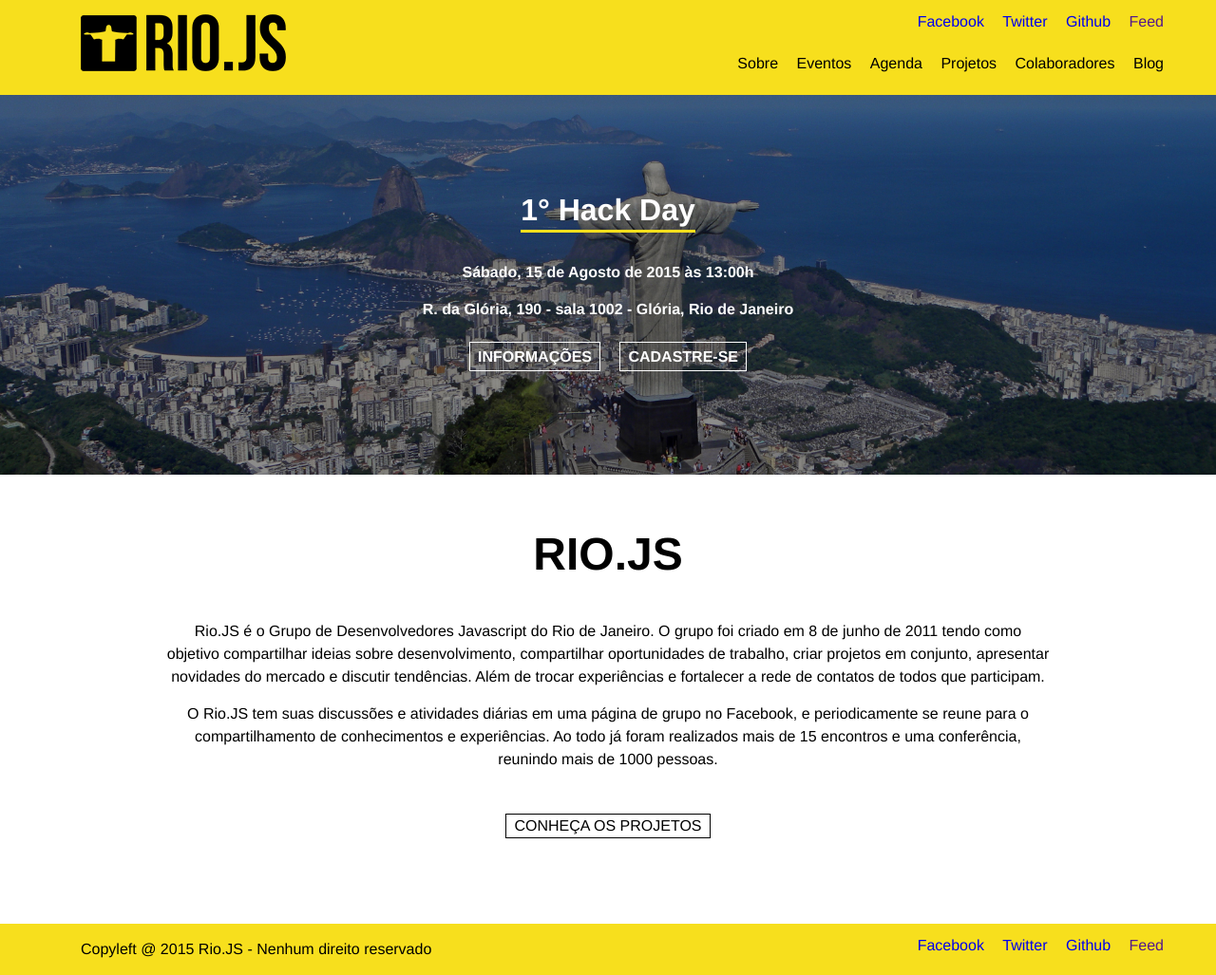
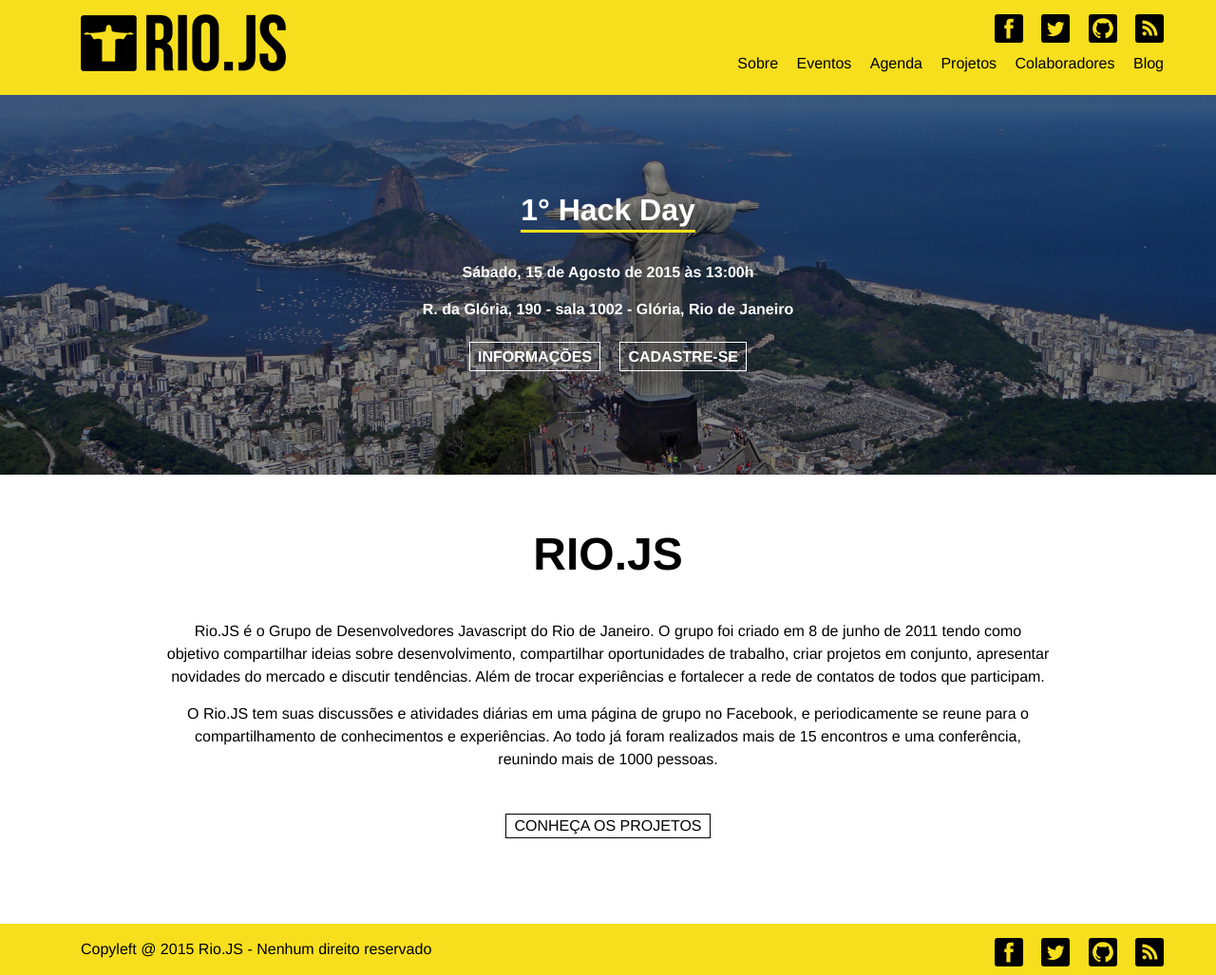
Before and after one commit to riojs-org/blog, a Jekyll site: the page built from index.html, in a window 1280 px wide. Shown: the whole page at 95% size. Built offline with Jekyll 4.4.1, drawn with Linux system fonts in a browser that asks for light colours.

Commit message:
social list icons with svg

```diff
--- a/_includes/social.html
+++ b/_includes/social.html
@@ -1,6 +1,22 @@
 <ul class="social">
-	<li><a href="http://www.facebook.com/groups/riojs/">Facebook</a></li>
-	<li><a href="http://twitter.com/riodejaneirojs/">Twitter</a></li>
-	<li><a href="http://github.com/riojs-org/">Github</a></li>
-	<li><a href="">Feed</a></li>
+	<li>
+		<a href="http://www.facebook.com/groups/riojs/" title="Facebook">
+			<svg viewBox="0 0 512 512"><path d="M211.9 197.4h-36.7v59.9h36.7V433.1h70.5V256.5h49.2l5.2-59.1h-54.4c0 0 0-22.1 0-33.7 0-13.9 2.8-19.5 16.3-19.5 10.9 0 38.2 0 38.2 0V82.9c0 0-40.2 0-48.8 0 -52.5 0-76.1 23.1-76.1 67.3C211.9 188.8 211.9 197.4 211.9 197.4z"/></svg><!--[if lt IE 9]><em>Facebook</em><![endif]-->
+		</a>
+	</li>
+	<li>
+		<a href="http://twitter.com/riodejaneirojs/" title="Twitter">
+			<svg viewBox="0 0 512 512"><path d="M419.6 168.6c-11.7 5.2-24.2 8.7-37.4 10.2 13.4-8.1 23.8-20.8 28.6-36 -12.6 7.5-26.5 12.9-41.3 15.8 -11.9-12.6-28.8-20.6-47.5-20.6 -42 0-72.9 39.2-63.4 79.9 -54.1-2.7-102.1-28.6-134.2-68 -17 29.2-8.8 67.5 20.1 86.9 -10.7-0.3-20.7-3.3-29.5-8.1 -0.7 30.2 20.9 58.4 52.2 64.6 -9.2 2.5-19.2 3.1-29.4 1.1 8.3 25.9 32.3 44.7 60.8 45.2 -27.4 21.4-61.8 31-96.4 27 28.8 18.5 63 29.2 99.8 29.2 120.8 0 189.1-102.1 185-193.6C399.9 193.1 410.9 181.7 419.6 168.6z"/></svg><!--[if lt IE 9]><em>Twitter</em><![endif]-->
+		</a>
+	</li>
+	<li>
+		<a href="http://github.com/riojs-org/" title="GitHub">
+			<svg viewBox="0 0 512 512"><path d="M256 70.7c-102.6 0-185.9 83.2-185.9 185.9 0 82.1 53.3 151.8 127.1 176.4 9.3 1.7 12.3-4 12.3-8.9V389.4c-51.7 11.3-62.5-21.9-62.5-21.9 -8.4-21.5-20.6-27.2-20.6-27.2 -16.9-11.5 1.3-11.3 1.3-11.3 18.7 1.3 28.5 19.2 28.5 19.2 16.6 28.4 43.5 20.2 54.1 15.4 1.7-12 6.5-20.2 11.8-24.9 -41.3-4.7-84.7-20.6-84.7-91.9 0-20.3 7.3-36.9 19.2-49.9 -1.9-4.7-8.3-23.6 1.8-49.2 0 0 15.6-5 51.1 19.1 14.8-4.1 30.7-6.2 46.5-6.3 15.8 0.1 31.7 2.1 46.6 6.3 35.5-24 51.1-19.1 51.1-19.1 10.1 25.6 3.8 44.5 1.8 49.2 11.9 13 19.1 29.6 19.1 49.9 0 71.4-43.5 87.1-84.9 91.7 6.7 5.8 12.8 17.1 12.8 34.4 0 24.9 0 44.9 0 51 0 4.9 3 10.7 12.4 8.9 73.8-24.6 127-94.3 127-176.4C441.9 153.9 358.6 70.7 256 70.7z"/></svg><!--[if lt IE 9]><em>GitHub</em><![endif]-->
+		</a>
+	</li>
+	<li>
+		<a href="" title="Feed/RSS">
+			<svg viewBox="0 0 512 512"><path d="M201.8 347.2c0 20.3-16.5 36.8-36.8 36.8 -20.3 0-36.8-16.5-36.8-36.8s16.5-36.8 36.8-36.8C185.3 310.4 201.8 326.8 201.8 347.2zM128.2 204.7v54.5c68.5 0.7 124 56.3 124.7 124.7h54.5C306.7 285.3 226.9 205.4 128.2 204.7zM128.2 166.6c57.9 0.3 112.3 22.9 153.2 63.9 41 41 63.7 95.5 63.9 153.5h54.5c-0.3-149.9-121.7-271.4-271.6-271.9V166.6L128.2 166.6z"/></svg><!--[if lt IE 9]><em>RSS</em><![endif]-->
+		</a>
+	</li>
 </ul>
--- a/assets/css/_layout.sass
+++ b/assets/css/_layout.sass
@@ -43,6 +43,19 @@ header
 	li
 		display: inline-block
 		margin: 0 0 0 $spacing-unit/2
+
+	svg
+		background: $black
+		fill: $yellow
+		border-radius: 3px
+		width: 30px
+		height: 30px
+		display: inline-block
+		transition: 0.2s
+		&:hover
+			transform: scale(1.2)
+			border-radius: 50%
+
 
 
 // Featured ----------------------------------------------------------------------------------------
```
